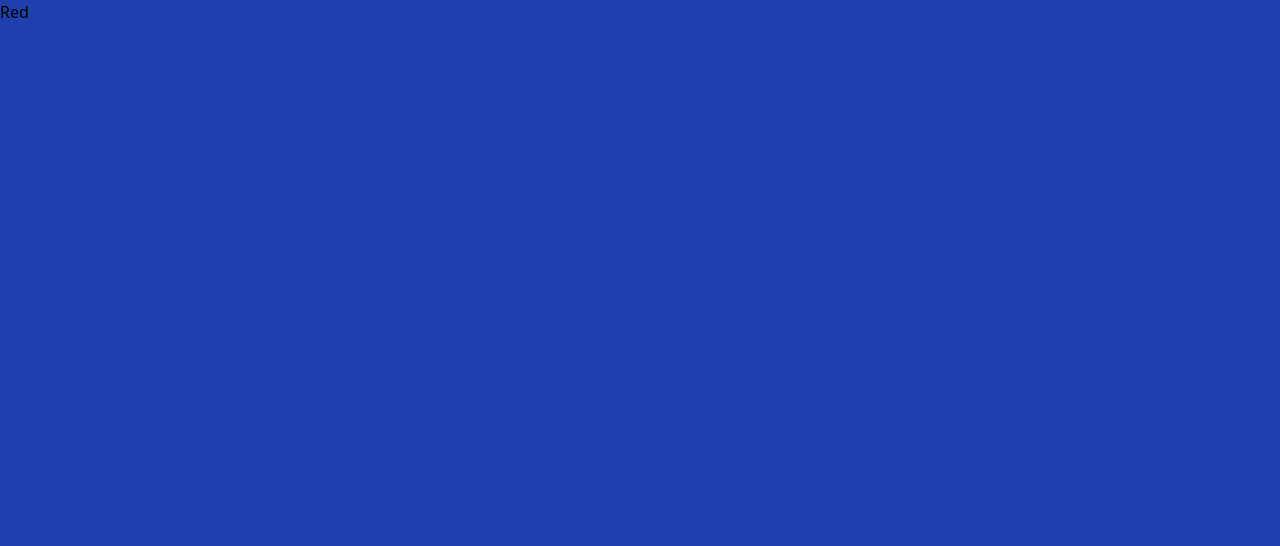
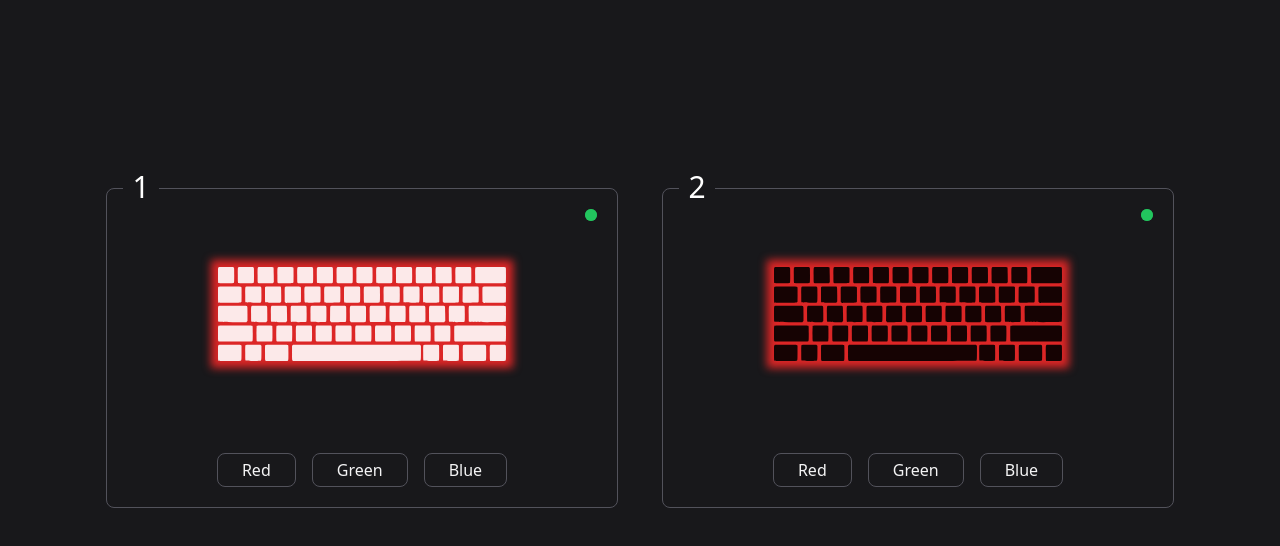
Before and after one commit to uross-11/keyboard, a website built with Vite: page index.html in a window 1280 px wide. Built offline with nearby package versions, Linux system fonts and the light colour scheme; files whose address does not match are found by name.

Commit message:
feat: initial design

```diff
--- a/index.html
+++ b/index.html
@@ -7,8 +7,8 @@
     <title>Vite App</title>
     <link href="/src/client/style.css" rel="stylesheet">
   </head>
-  <body class="bg-blue-800">
-    <div id="app"></div>
+  <body class="bg-zinc-900 h-screen">
+    <div id="app" class="h-full"></div>
     <script type="module" src="/src/client/main.js"></script>
   </body>
 </html>
--- a/src/client/main.js
+++ b/src/client/main.js
@@ -1,10 +1,54 @@
 import "./style.css";
 import { setColor } from "./color.js";
+import keyboardBlack from "./keyboard-black.svg";
+import keyboardWhite from "./keyboard-white.svg";
+
+const colors = new Map([
+  ["red", "bg-red-600"],
+  ["green", "bg-green-700"],
+  ["blue", "bg-blue-800"],
+]);
+
+let kbd1 = { color: colors.get("red"), connected: true };
+let kbd2 = { color: colors.get("red"), connected: true };
 
 document.querySelector("#app").innerHTML = `
-  <main>
-    <div class="card">
-      <button id="red" type="button">Red</button>
+  <main class="h-full text-white px-5 pt-7 lg:flex lg:gap-11 lg:justify-center lg:mt-40">
+    <div class="${kbd1.connected ? "" : "opacity-30"} h-80 w-full border border-zinc-600 rounded-lg mb-7 relative p-5 grid lg:max-w-lg">
+      <span class="absolute flex justify-center top-[-1.25rem] left-4 bg-zinc-900 text-3xl w-9">1</span>
+      <div class="flex justify-end h-fit">
+        <span class="relative flex h-3 w-3">
+          <span class="${kbd1.connected ? "animate-ping bg-green-500" : "bg-zinc-500"} absolute inline-flex h-full w-full rounded-full opacity-75"></span>
+          <span class="${kbd1.connected ? "bg-green-500" : "bg-zinc-500"} relative inline-flex rounded-full h-3 w-3"></span>
+        </span>
+      </div>
+      <div class="w-72 mx-auto h-fit relative">
+        <div class="${kbd1.connected ? kbd1.color : ""} inset-[-7px] absolute -z-10 blur-sm"></div>
+        <img src="${keyboardWhite}" class="opacity-90" alt="Keyboard 1 image">
+      </div>
+      <div class="flex gap-4 mx-auto self-end">
+        <button id="red" class="text-zinc-100 bg-zinc-900 border border-zinc-600 hover:border-zinc-400 active:bg-zinc-800 mx-auto block py-2 px-5 text-md rounded-lg lg:py-1 lg:px-6">Red</button>
+        <button id="red" class="text-zinc-100 bg-zinc-900 border border-zinc-600 hover:border-zinc-400 active:bg-zinc-800 mx-auto block py-2 px-5 text-md rounded-lg lg:py-1 lg:px-6">Green</button>
+        <button id="red" class="text-zinc-100 bg-zinc-900 border border-zinc-600 hover:border-zinc-400 active:bg-zinc-800 mx-auto block py-2 px-5 text-md rounded-lg lg:py-1 lg:px-6">Blue</button>
+      </div>
+    </div>
+    <div class="${kbd2.connected ? "" : "opacity-30"} h-80 w-full border border-zinc-600 rounded-lg relative p-5 grid lg:max-w-lg">
+      <span class="absolute flex justify-center top-[-1.25rem] left-4 bg-zinc-900 text-3xl w-9">2</span>
+      <div class="flex justify-end h-fit">
+        <span class="relative flex h-3 w-3">
+          <span class="${kbd2.connected ? "animate-ping bg-green-500" : "bg-zinc-500"} absolute inline-flex h-full w-full rounded-full opacity-75"></span>
+          <span class="${kbd2.connected ? "bg-green-500" : "bg-zinc-500"} relative inline-flex rounded-full h-3 w-3"></span>
+        </span>
+      </div>
+      <div class="w-72 mx-auto h-fit relative">
+        <div class="${kbd2.connected ? kbd2.color : ""} inset-[-7px] absolute -z-10 blur-sm"></div>
+        <img src="${keyboardBlack}" class="opacity-90" alt="Keyboard 2 image">
+      </div>
+      <div class="flex gap-4 mx-auto self-end">
+        <button id="red" class="text-zinc-100 bg-zinc-900 border border-zinc-600 hover:border-zinc-400 active:bg-zinc-800 mx-auto block py-2 px-5 text-md rounded-lg lg:py-1 lg:px-6">Red</button>
+        <button id="red" class="text-zinc-100 bg-zinc-900 border border-zinc-600 hover:border-zinc-400 active:bg-zinc-800 mx-auto block py-2 px-5 text-md rounded-lg lg:py-1 lg:px-6">Green</button>
+        <button id="red" class="text-zinc-100 bg-zinc-900 border border-zinc-600 hover:border-zinc-400 active:bg-zinc-800 mx-auto block py-2 px-5 text-md rounded-lg lg:py-1 lg:px-6">Blue</button>
+      </div>
     </div>
   </main>
 `;
```
Also changed, not shown: src/client/keyboard-black.svg (added), src/client/keyboard-white.svg (added).
